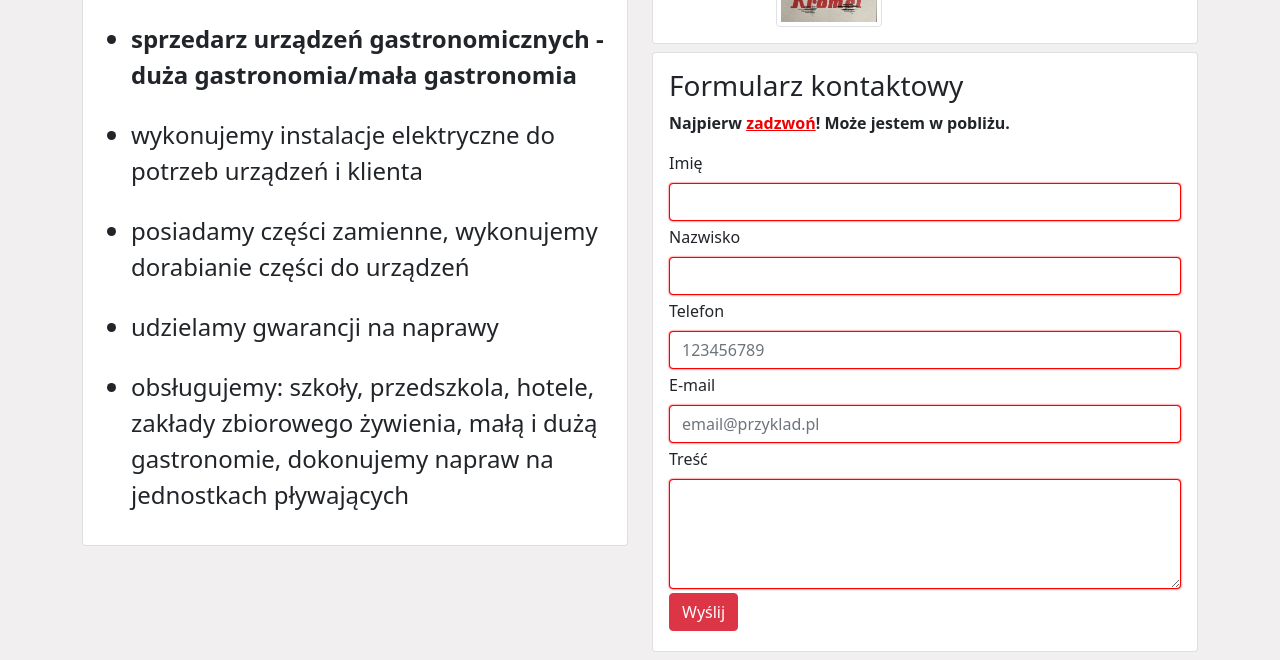
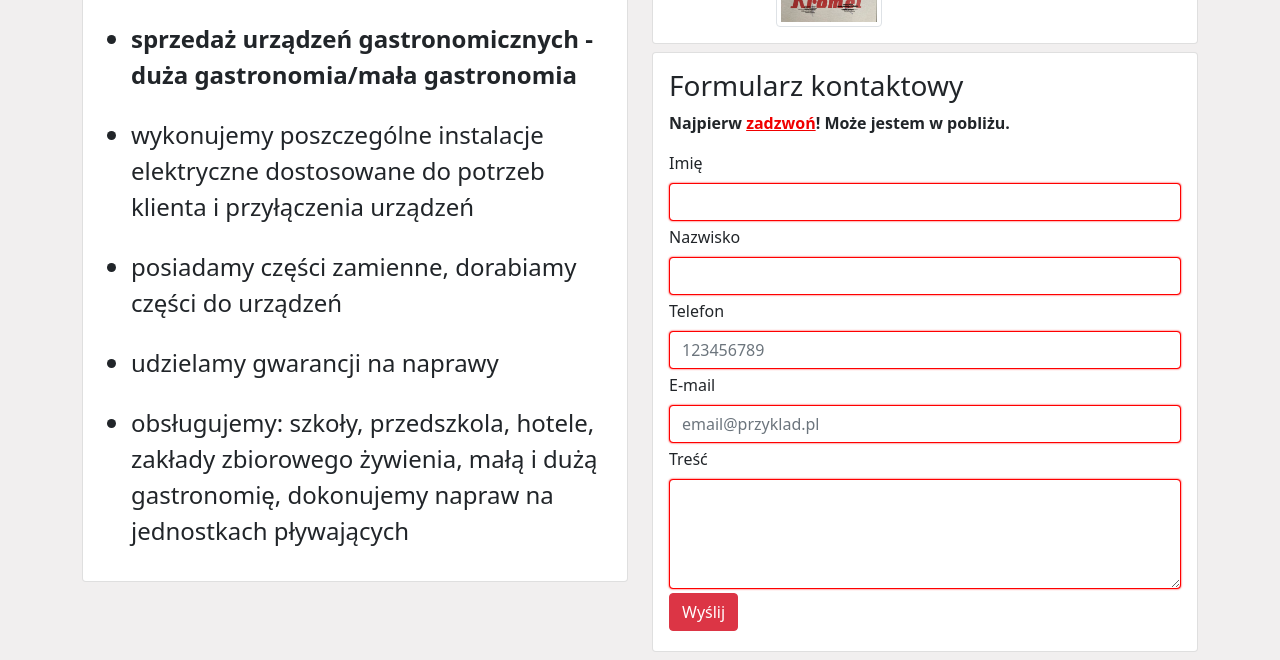
Before and after one commit to DanielSoltysiak/Serwis-Kro, a plain HTML site: page index.html in a window 1280 px wide. Shown: the part 677-1337 px from the top of the page. Drawn offline with nearby package versions, Linux system fonts and the light colour scheme.

```diff
--- a/index.html
+++ b/index.html
@@ -93,15 +93,15 @@
                             <ul>
                                 <b><li>autoryzowany serwis firmy <a href="http://www.kromet.com.pl">Kromet</a>, naprawy gwarancyjne i pogwarancyjne urządzeń grzewczych</li></b>
                                 <br/>
-                                <b><li>sprzedarz urządzeń gastronomicznych - duża gastronomia/mała gastronomia</li></b>
+                                <b><li>sprzedaż urządzeń gastronomicznych - duża gastronomia/mała gastronomia</li></b>
                                 <br>
-                                <li>wykonujemy instalacje elektryczne do potrzeb urządzeń i klienta</li>
+                                <li>wykonujemy poszczególne instalacje elektryczne dostosowane do potrzeb klienta i przyłączenia urządzeń</li>
                                 <br/>
-                                <li>posiadamy części zamienne, wykonujemy dorabianie części do urządzeń</li>
+                                <li>posiadamy części zamienne, dorabiamy części do urządzeń</li>
                                 <br>
                                 <li>udzielamy gwarancji na naprawy</li>
                                 <br>
-                                <li>obsługujemy: szkoły, przedszkola, hotele, zakłady zbiorowego żywienia, małą i dużą gastronomie, dokonujemy napraw na jednostkach pływających</li>
+                                <li>obsługujemy: szkoły, przedszkola, hotele, zakłady zbiorowego żywienia, małą i dużą gastronomię, dokonujemy napraw na jednostkach pływających</li>
                             </ul>
                         </div>
                     </div>
```
Also changed, not shown: 1 other file.
